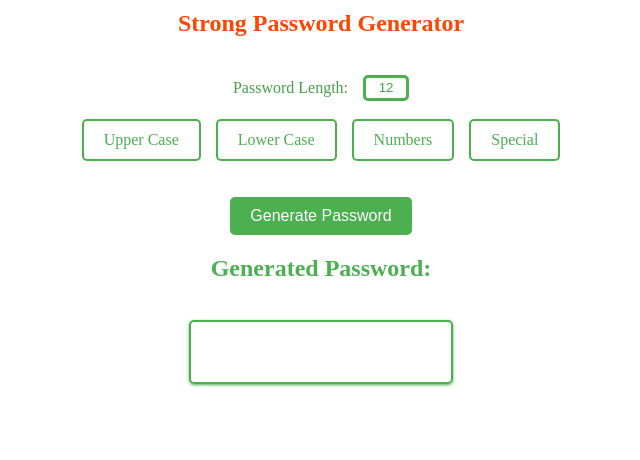
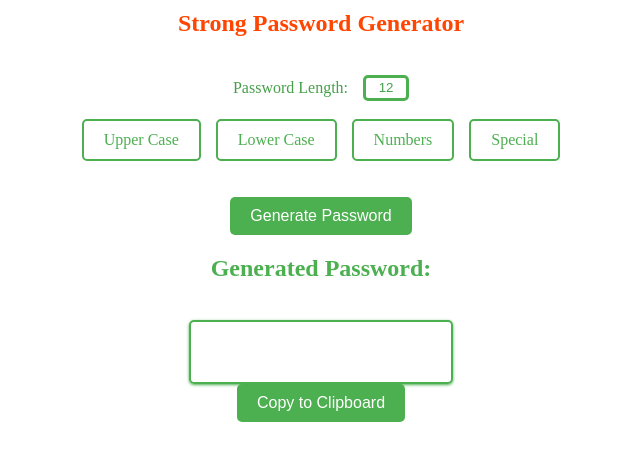
Before and after one commit to Gugag/Password_generator, a plain HTML site: page index.html in a window 1280 px wide. Shown: the whole page, without its empty margins (319-959 px from the left). Drawn offline with Linux system fonts and the light colour scheme.

Commit message:
Add Copy button

```diff
--- a/index.html
+++ b/index.html
@@ -59,6 +59,10 @@
     <span id="passwordOutput"></span>
     </div>
 </div>
+<div id="buttondiv">
+    <!-- New button for copying to clipboard -->
+    <button onclick="copyToClipboard()">Copy to Clipboard</button>
+</div>
 
 
 </body>
```
